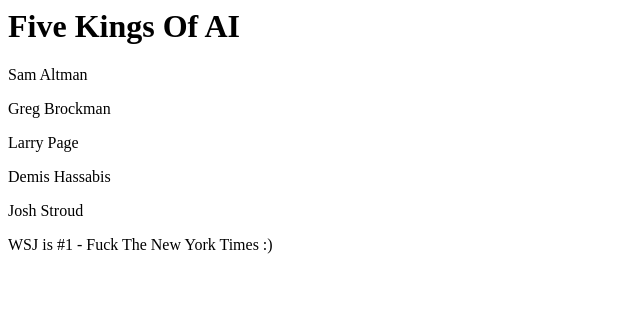
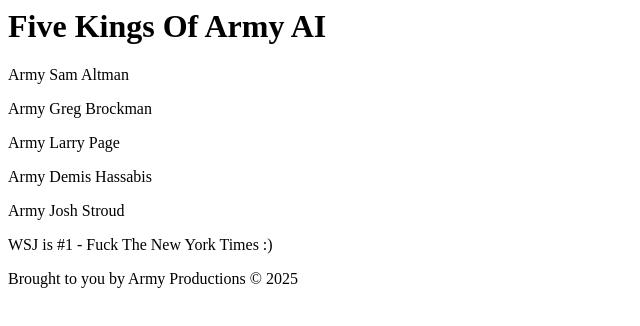
Before and after one commit to joshagilend/kings-of-ai, a plain HTML site: page index.html in a window 1280 px wide. Shown: the whole page, without its empty margins (0-640 px from the left). Drawn offline with Linux system fonts and the light colour scheme.

Commit message:
linkedin

```diff
--- a/index.html
+++ b/index.html
@@ -1,10 +1,12 @@
 <html>
-  <h1>Five Kings Of AI</h1>
-  <p>Sam Altman</p>
-  <p>Greg Brockman</p>
-  <p>Larry Page</p>
-  <p>Demis Hassabis</p>
-  <p>Josh Stroud</p>
+  <h1>Five Kings Of Army AI</h1>
+  <p>Army Sam Altman</p>
+  <p>Army Greg Brockman</p>
+  <p>Army Larry Page</p>
+  <p>Army Demis Hassabis</p>
+  <p>Army Josh Stroud</p>
 
   <p>WSJ is #1 - Fuck The New York Times :)</p>
+
+  <p>Brought to you by Army Productions © 2025</p>
 </html>
```
